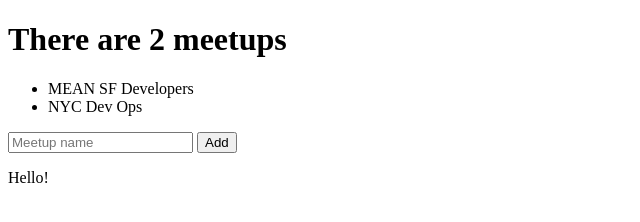
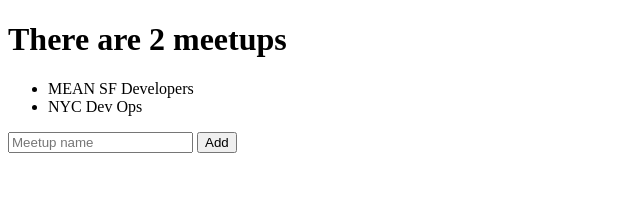
Before and after one commit to david-estevez-62/mean_node_temp_Phase1, a website: page client/views/index.html in a window 1280 px wide. Shown: the full height of the page, 0-640 px from the left. Drawn offline with nearby package versions, Linux system fonts and the light colour scheme; some packages are replaced by stand-ins of ours.

Commit message:
Update index.html

```diff
--- a/client/views/index.html
+++ b/client/views/index.html
@@ -22,7 +22,6 @@
     </form>
   </div>
 
-  <p>Hello!</p>
 
   <script type="text/javascript" src="https://ajax.googleapis.com/ajax/libs/angularjs/1.5.6/angular.min.js"></script>
   <script type="text/javascript" src="https://ajax.googleapis.com/ajax/libs/angularjs/1.5.6/angular-resource.js"></script>
```
